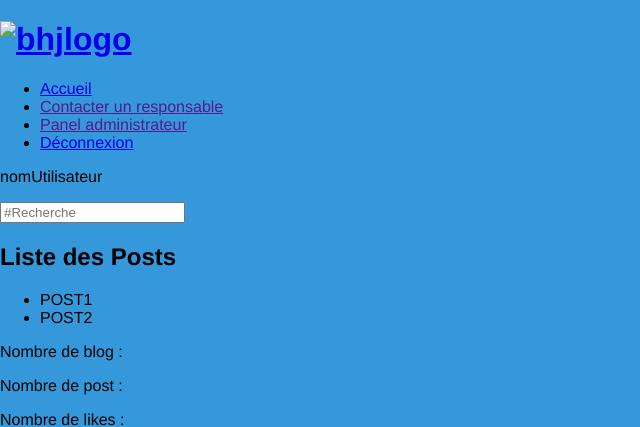
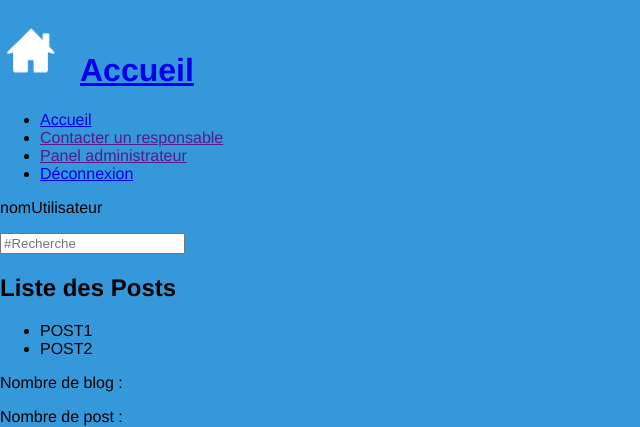
Before and after one commit to gitter-badger/myWebLog, a PHP site: page /admin/admin.php in a window 1280 px wide. Shown: the top 427 px of the page, without its empty margins (0-640 px from the left). Run offline with PHP 8.4, Linux system fonts and the light colour scheme.

Commit message:
Ajout d'un logo "home"

```diff
--- a/Projet_Web_my_weblog/CSS/style.css
+++ b/Projet_Web_my_weblog/CSS/style.css
@@ -213,6 +213,13 @@ header h1
 }
 
 
+#acc
+{
+	height: 60px;
+	width: 60px;
+	margin-right: 20px;
+}
+
 footer
 {
 	background-color: #FFF;
--- a/Projet_Web_my_weblog/Includes/menu.php
+++ b/Projet_Web_my_weblog/Includes/menu.php
@@ -1,4 +1,4 @@
-<h1><a href="accueil.php"><img src="#" alt="bhj"><span>logo</span></a></h1>
+<h1><a href="accueil.php"><img src="../img/homeWhite.png" alt="logo home" id="acc"><span>Accueil</span></a></h1>
 
 <nav id="navTop">
 	<ul>
```
Also changed, not shown: Projet_Web_my_weblog/img/homeWhite.png (added).
